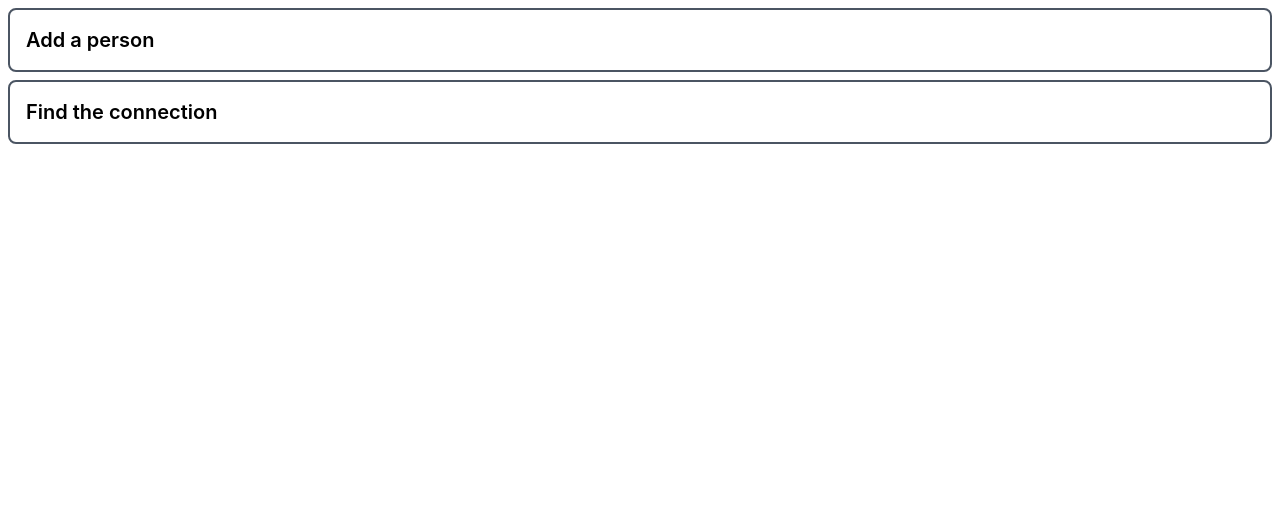
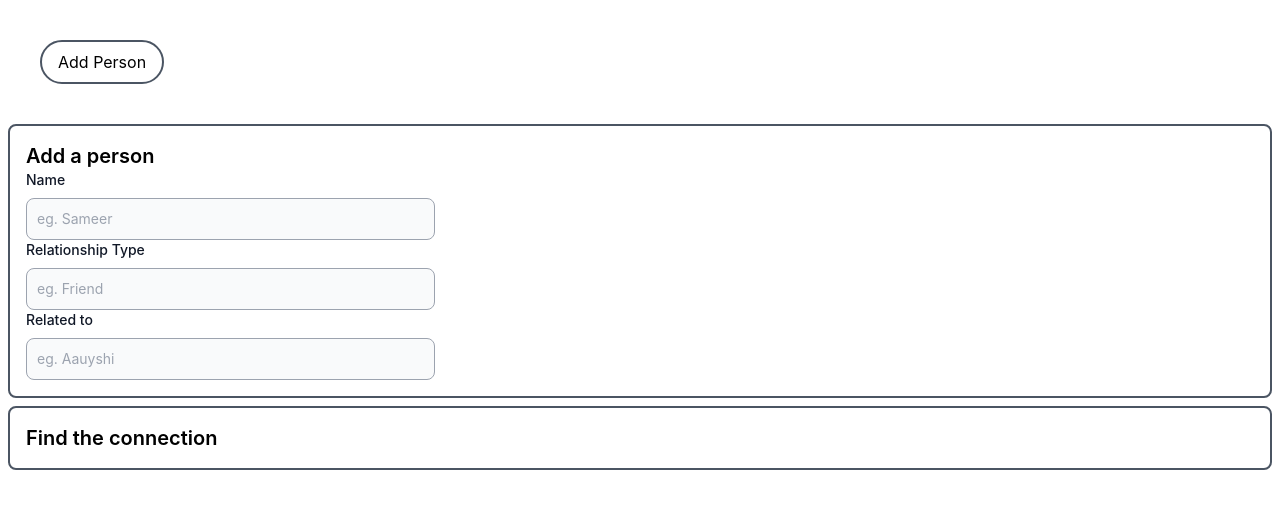
Before and after one commit to seebham/mutualConnections, a React (Vite) app: page / in a window 1280 px wide. Shown: the top 508 px of the page. Built offline with nearby package versions, Linux system fonts and the light colour scheme.

Commit message:
feat: :fire: Full Network View and Add person component

```diff
--- a/src/App.tsx
+++ b/src/App.tsx
@@ -1,12 +1,14 @@
 import { useEffect, useState } from "react";
-import AddPerson from "./components/addPerson";
+import AddPerson, { NPerson } from "./components/addPerson";
 import MutualConnection from "./components/mutualConnection";
+import NetworkView from "./components/networkView";
 
 function App() {
   const [network, setNetwork] = useState<TypePeople>({});
 
-  const addPersonToNetwork = (person: TypePerson) => {
-    network[person.name] = person;
+  const addPersonToNetwork = (personName: string) => {
+    let newPerson = NPerson(personName);
+    network[personName] = newPerson;
     setNetwork({ ...network });
   };
 
@@ -61,6 +63,7 @@ function App() {
 
   return (
     <main className="container mx-auto p-2 flex flex-col gap-2">
+      <NetworkView networkData={network} addToNetwork={addPersonToNetwork} />
       <AddPerson
         addToNetwork={addPersonToNetwork}
         connectTwoPeople={connectTwoPeople}
--- a/src/components/addPerson.tsx
+++ b/src/components/addPerson.tsx
@@ -1,4 +1,5 @@
-import { useEffect } from "react";
+import { useEffect, useState } from "react";
+import InputField from "./inputField";
 
 export const NPerson = (name: string) => {
   return { name: name, connectionList: [] };
@@ -8,31 +9,64 @@ const AddPerson = ({
   addToNetwork,
   connectTwoPeople,
 }: TypeAddPersonComponent) => {
-  useEffect(() => {
-    const sameer = NPerson("Sameer");
-    addToNetwork(sameer);
+  // useEffect(() => {
+  //   const sameer = NPerson("Sameer");
+  //   addToNetwork(sameer);
 
-    const aayushi = NPerson("Aayushi");
-    addToNetwork(aayushi);
-    connectTwoPeople(sameer.name, aayushi.name);
+  //   const aayushi = NPerson("Aayushi");
+  //   addToNetwork(aayushi);
+  //   connectTwoPeople(sameer.name, aayushi.name);
 
-    const bhaskar = NPerson("Bhaskar");
-    addToNetwork(bhaskar);
-    connectTwoPeople(aayushi.name, bhaskar.name);
+  //   const bhaskar = NPerson("Bhaskar");
+  //   addToNetwork(bhaskar);
+  //   connectTwoPeople(aayushi.name, bhaskar.name);
 
-    const kamalnath = NPerson("Kamalnath");
-    addToNetwork(kamalnath);
-    connectTwoPeople(sameer.name, kamalnath.name);
+  //   const kamalnath = NPerson("Kamalnath");
+  //   addToNetwork(kamalnath);
+  //   connectTwoPeople(sameer.name, kamalnath.name);
 
-    const shantikumar = NPerson("ShantiKumar");
-    addToNetwork(shantikumar);
-    connectTwoPeople(kamalnath.name, shantikumar.name);
+  //   const shantikumar = NPerson("ShantiKumar");
+  //   addToNetwork(shantikumar);
+  //   connectTwoPeople(kamalnath.name, shantikumar.name);
 
-    connectTwoPeople(shantikumar.name, bhaskar.name);
-  }, []);
+  //   connectTwoPeople(shantikumar.name, bhaskar.name);
+  // }, []);
+
+  const [state, setstate] = useState({});
+
   return (
     <div className="border-2 border-gray-600 flex flex-col p-4 rounded-lg">
       <div className="text-xl font-semibold">Add a person</div>
+      <div>
+        <InputField
+          id="personName"
+          name="personName"
+          label="Name"
+          placeholder={"eg. Sameer"}
+          type="text"
+          required
+          spaceToOccupy={"w-1/3"}
+        />
+        <InputField
+          id="relationship"
+          name="relationship"
+          label="Relationship Type"
+          placeholder={"eg. Friend"}
+          type="text"
+          required={false}
+          spaceToOccupy={"w-1/3"}
+          datalist={["Friend"]}
+        />
+        <InputField
+          id="relationTo"
+          name="relationTo"
+          label="Related to"
+          placeholder={"eg. Aauyshi"}
+          type="text"
+          required={false}
+          spaceToOccupy={"w-1/3"}
+        />
+      </div>
     </div>
   );
 };
--- /dev/null
+++ b/src/components/inputField.tsx
@@ -0,0 +1,73 @@
+import React from "react";
+
+type InputFieldType = {
+  type: string;
+  id?: string;
+  label: string;
+  name: string;
+  placeholder?: string;
+  required: boolean;
+  spaceToOccupy?: string;
+  className?: string;
+  datalist?: string[];
+  inputRef?: React.RefObject<HTMLInputElement>;
+};
+
+const InputField = ({
+  type,
+  id,
+  label,
+  name,
+  placeholder,
+  required,
+  spaceToOccupy,
+  className,
+  datalist,
+  inputRef,
+}: InputFieldType) => {
+  return (
+    <div
+      className={`flex flex-col ${
+        spaceToOccupy ? `md: ${spaceToOccupy}` : "w-full"
+      } ${className}`}
+    >
+      <label
+        htmlFor={name}
+        className="text-sm font-medium text-gray-900 block mb-2"
+      >
+        {label}
+      </label>
+      {datalist ? (
+        <datalist id={name}>
+          {datalist.map((dataItem) => (
+            <option value={dataItem} key={dataItem} />
+          ))}
+        </datalist>
+      ) : null}
+      {inputRef ? (
+        <input
+          ref={inputRef}
+          type={type}
+          name={name}
+          id={id}
+          className="bg-gray-50 border border-gray-400 text-gray-900 sm:text-sm rounded-lg focus:ring-blue-500 focus:border-blue-500 block w-full p-2.5"
+          placeholder={placeholder}
+          required={required}
+          list={name}
+        />
+      ) : (
+        <input
+          type={type}
+          name={name}
+          id={id}
+          className="bg-gray-50 border border-gray-400 text-gray-900 sm:text-sm rounded-lg focus:ring-blue-500 focus:border-blue-500 block w-full p-2.5"
+          placeholder={placeholder}
+          required={required}
+          list={name}
+        />
+      )}
+    </div>
+  );
+};
+
+export default InputField;
--- a/src/components/mutualConnection.tsx
+++ b/src/components/mutualConnection.tsx
@@ -5,7 +5,7 @@ const MutualConnection = ({
 }: TypeMutualConnectionComponent) => {
   useEffect(() => {
     // console.log(findMutualConnection("Sameer", "Bhaskar"));
-    console.log(findMutualConnection("Kamalnath", "Bhaskar"));
+    // console.log(findMutualConnection("Kamalnath", "Bhaskar"));
   }, []);
 
   return (
--- /dev/null
+++ b/src/components/networkView.tsx
@@ -0,0 +1,72 @@
+import React, { useRef, useState } from "react";
+import InputField from "./inputField";
+import Vertex from "./vertex";
+
+type TypeNetworkViewComponent = {
+  networkData: TypePeople;
+  addToNetwork: (personName: string) => void;
+};
+
+const NetworkView = ({
+  networkData,
+  addToNetwork,
+}: TypeNetworkViewComponent) => {
+  const [addPerson, setAddPerson] = useState(false);
+  const addInputFieldRef = useRef<HTMLInputElement>(null);
+
+  const handleAddPerson = () => {
+    if (!addInputFieldRef.current?.value) return;
+
+    addToNetwork(addInputFieldRef.current?.value);
+    addInputFieldRef.current.value = "";
+  };
+
+  return (
+    <div className="p-4 flex flex-col divide-y-2">
+      {networkData
+        ? Object.entries(networkData).map((person) => (
+            <div key={person[0]} className="p-4 flex flex-row gap-1">
+              <Vertex name={person[0]} />
+              {person[1].connectionList.length > 0 ? " -->> Friends: " : null}
+              {person[1].connectionList.map((connection, ind) => (
+                <span key={connection.name} className="flex flex-row">
+                  <Vertex name={connection.name} />{" "}
+                  {ind === Object.entries(networkData).length ? ", " : ""}
+                </span>
+              ))}
+            </div>
+          ))
+        : null}
+      <div className="p-4 flex flex-row items-center gap-4">
+        <div
+          className="p-2 px-4 border-2 border-gray-600 rounded-full w-fit h-fit"
+          onClick={() => setAddPerson(true)}
+        >
+          Add Person
+        </div>
+
+        {addPerson ? (
+          <div className="flex flex-col items-end border-2 border-gray-600 p-2 border-dashed">
+            <InputField
+              inputRef={addInputFieldRef}
+              id="personName"
+              name="personName"
+              label="Name"
+              placeholder={"eg. Sameer"}
+              type="text"
+              required
+            />
+            <button
+              className="mt-1 px-4 py-1 bg-black text-gray-50 rounded-lg"
+              onClick={handleAddPerson}
+            >
+              Add
+            </button>
+          </div>
+        ) : null}
+      </div>
+    </div>
+  );
+};
+
+export default NetworkView;
--- /dev/null
+++ b/src/components/vertex.tsx
@@ -0,0 +1,11 @@
+import React from "react";
+
+const Vertex = ({ name }: { name: string }) => {
+  return (
+    <div className="p-2 px-4 border-2 border-gray-600 rounded-full w-fit">
+      {name}
+    </div>
+  );
+};
+
+export default Vertex;
--- a/types/global.d.ts
+++ b/types/global.d.ts
@@ -7,7 +7,7 @@ declare type TypePeople = {
 };
 
 declare type TypeAddPersonComponent = {
-  addToNetwork: (person: TypePerson) => void;
+  addToNetwork: (personName: string) => void;
   connectTwoPeople: (person1: string, person2: string) => void;
 };
 
```
